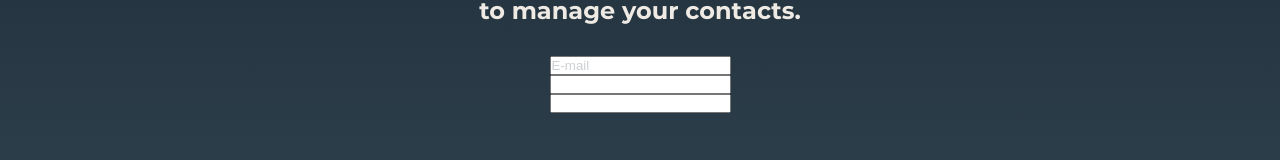
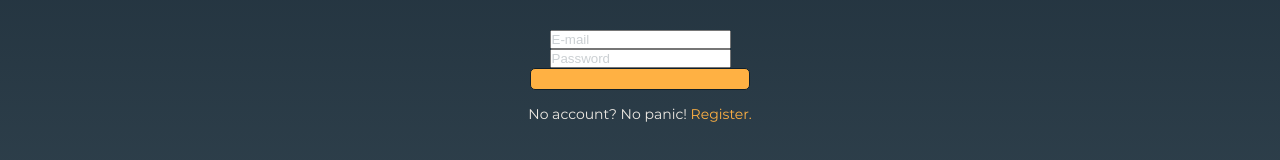
Before and after one commit to pasha-z25/contact-book, a Vue app: page / in a window 1280 px wide. Shown: the part 470-630 px from the top of the page. Built offline with nearby package versions, Linux system fonts and the light colour scheme; what vue-flag-icon would draw is missing.

Commit message:
Fixed login form

```diff
--- a/src/views/LogIn.vue
+++ b/src/views/LogIn.vue
@@ -3,19 +3,10 @@
     <h1 class="title text-center"><span class="big">{{ $t('msgLogIn') }}</span> <br>{{ $t('msgToManage') }}.</h1>
     <VForm @submit.prevent="submitLogin" vclass="form d-flex flex-column align-items-center justify-content-center position-center">
         <v-input type="email" placeholder="E-mail" v-model="email"/>
-        <v-input />
-        <v-input />
+        <v-input type="password" placeholder="Password" v-model="password" />
+        <v-button type="submit" class="submit" @click="handleClick">{{ $t('btnLogIn') }}</v-button>
     </VForm>
-<!--
-    <form action="" class="">
-      <input  class="input" placeholder="E-mail">
-      <input type="password" class="input" placeholder="Password" v-model="password">
-      <button type="submit" class="submit" @click="handleClick">Войти</button>
-    </form>
-
-    <p class="text text-center">Нет аккаунта? Без паники! <v-link href="/register" class="link">Регистрируемся.</v-link></p>
-
-    -->
+    <p class="text text-center">{{ $t('msgNoAccountNoPanic') }} <router-link to="/register" class="link">{{ $t('msgRegister') }}.</router-link></p>
   </authorization>
 </template>
 
@@ -23,10 +14,12 @@
   import Authorization from "../layouts/Authorization";
   import VForm from "../layouts/VForm";
   import VInput from "../components/VInput";
+  import VButton from "../components/VButton";
 
   export default {
     name: "LogIn",
     components: {
+        VButton,
       VInput,
       VForm,
       Authorization
```
